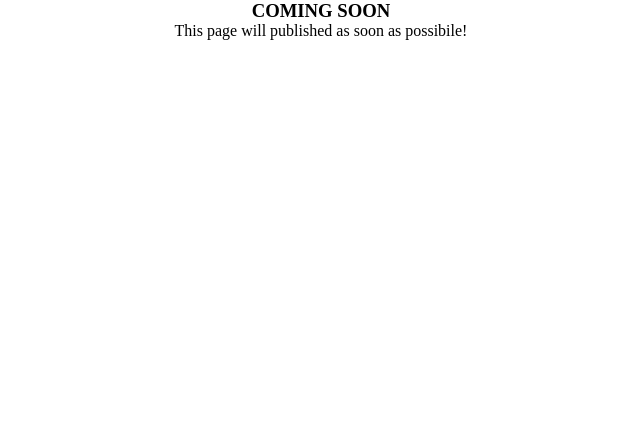
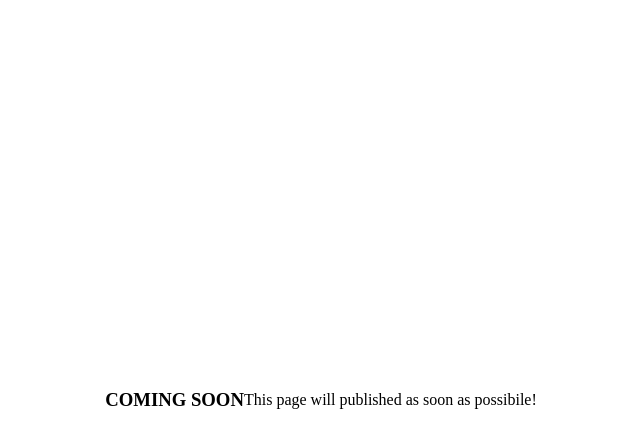
Before and after one commit to elearning-dev/elearning-dev.github.io, a plain HTML site: page index.html in a window 1280 px wide. Shown: the whole page, without its empty margins (319-959 px from the left). Drawn offline with Linux system fonts and the light colour scheme.

Commit message:
update css

```diff
--- a/css/index.css
+++ b/css/index.css
@@ -1,16 +1,20 @@
 * {
     padding: 0;
     margin: 0;
+    box-sizing:border-box;
 }
 
-body, html {
+html, body {
+    height: 100%;
     width: 100%;
-    height: 100%;
+    margin:0px;
 }
 
 .body {
+    width: 100%;
+    height: 100%;
     display: flex;
-    flex-direction: column;
-    justify-self: center;
+    flex-direction: row;
+    justify-content: center;
     align-items: center;
 }
```
